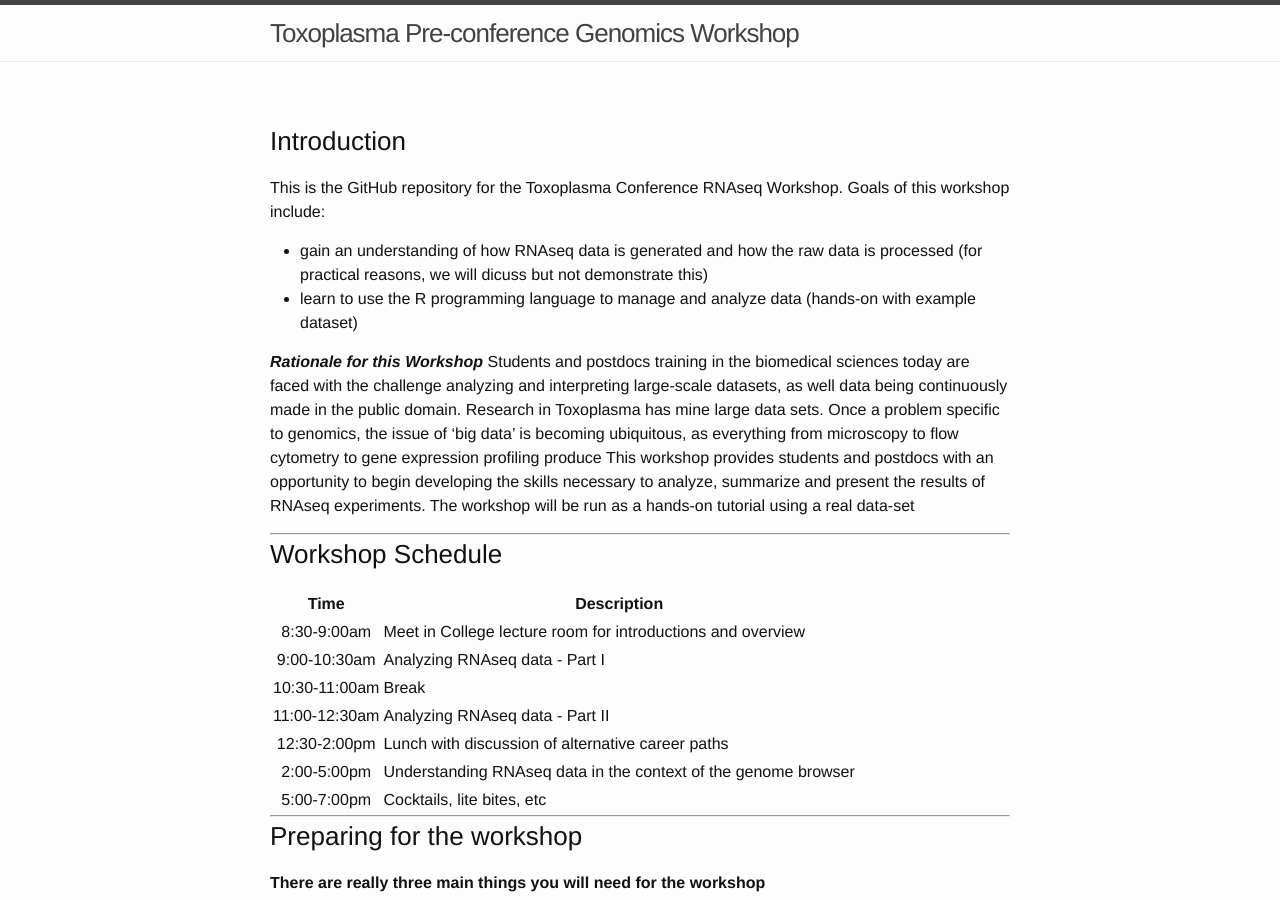
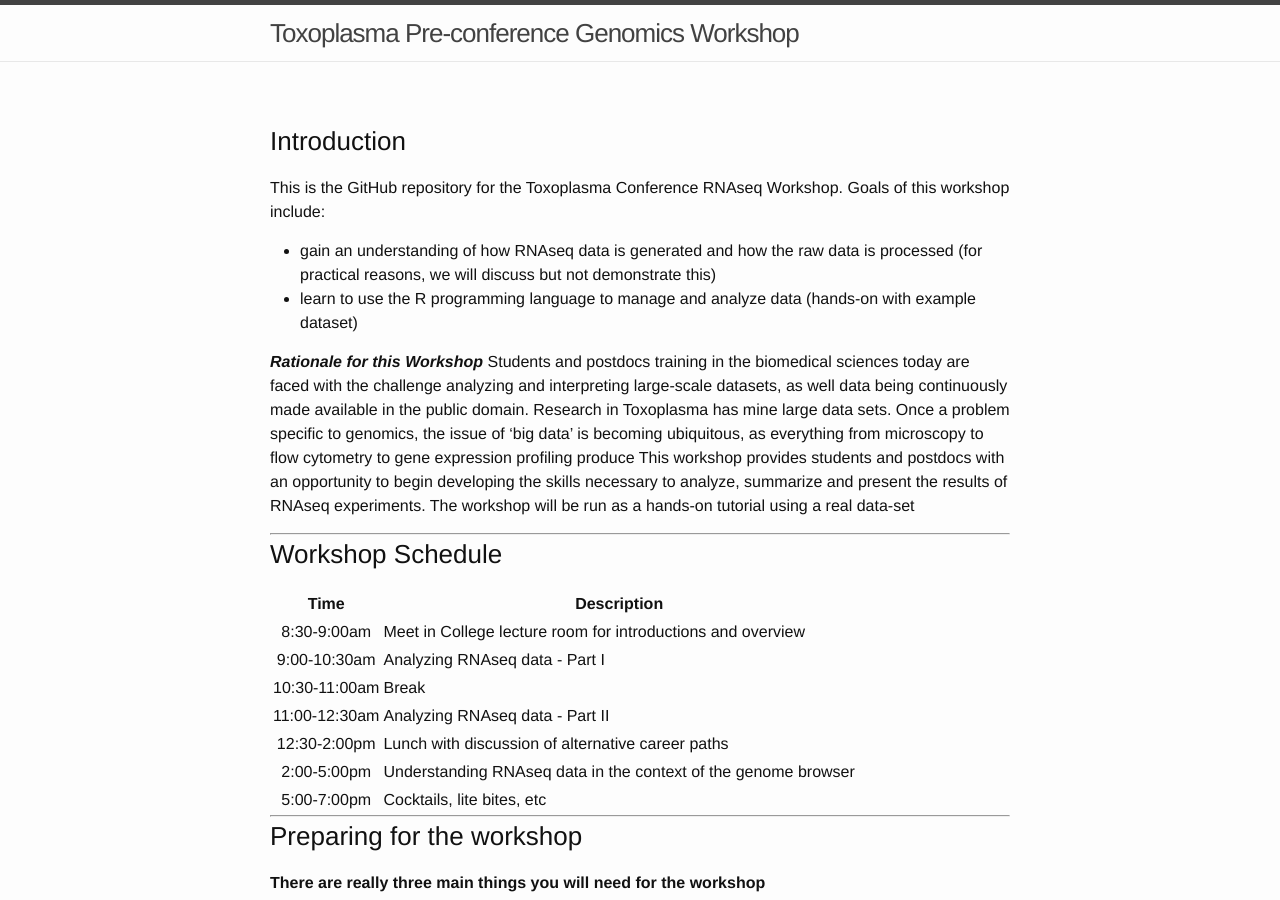
Before and after one commit to ToxoGenomicsWorkshop/ToxoGenomicsWorkshop.github.io, a Jekyll site: the page built from index.md, in a window 1280 px wide and 900 px high. Built offline with Jekyll 4.4.1, drawn with Linux system fonts in a browser that asks for light colours; some of the changed text lies outside the part shown.

Commit message:
updated site

```diff
--- a/index.md
+++ b/index.md
@@ -5,10 +5,10 @@
 ### Introduction
 This is the GitHub repository for the Toxoplasma Conference RNAseq Workshop. Goals of this workshop include:
 
-* gain an understanding of how RNAseq data is generated and how the raw data is processed (for practical reasons, we will dicuss but not demonstrate this)
+* gain an understanding of how RNAseq data is generated and how the raw data is processed (for practical reasons, we will discuss but not demonstrate this)
 * learn to use the R programming language to manage and analyze data (hands-on with example dataset)
 
-***Rationale for this Workshop***  Students and postdocs training in the biomedical sciences today are faced with the challenge  analyzing and interpreting large-scale datasets, as well data being continuously made in the public domain.  Research in Toxoplasma has mine large data sets.  Once a problem specific to genomics, the issue of 'big data' is becoming ubiquitous, as everything from microscopy to flow cytometry to gene expression profiling produce  This workshop provides students and postdocs with an opportunity to begin developing the skills necessary to analyze, summarize and present the results of RNAseq experiments.  The workshop will be run as a hands-on tutorial using a real data-set
+***Rationale for this Workshop***  Students and postdocs training in the biomedical sciences today are faced with the challenge  analyzing and interpreting large-scale datasets, as well data being continuously made available in the public domain.  Research in Toxoplasma has mine large data sets.  Once a problem specific to genomics, the issue of 'big data' is becoming ubiquitous, as everything from microscopy to flow cytometry to gene expression profiling produce  This workshop provides students and postdocs with an opportunity to begin developing the skills necessary to analyze, summarize and present the results of RNAseq experiments.  The workshop will be run as a hands-on tutorial using a real data-set
 
 
 ----
@@ -38,6 +38,7 @@
 Everyone is encouraged to bring their own internet-enabled laptop equiped with either the recent Mac or Windows OS.
 
 ***2. A "toolbox" of free software***<br/>
+
 * Download and install the appropriate version of the [R Programming Language](http://lib.stat.cmu.edu/R/CRAN/) for your operating system
 * Download and install the graphical user interface for R, called [RStudio](http://www.rstudio.com/products/rstudio/download/)
 * Download a text editor. I use [TextWrangler](http://www.barebones.com/products/textwrangler/) (Mac only) and [Sublime](http://www.sublimetext.com/) (Mac and PC)
@@ -45,12 +46,13 @@
 
 
 ***3. some sample data***<br/>
+
 * We will be analyzing RNAseq data from this [2014 BMC Genomics paper](materials/Pittman_BMCgenomics_TgBrady.pdf) published by [Laura Knoll's lab](http://www.medmicro.wisc.edu/people_faculty_profile.php?id=ljknoll&view=intro).
 * The original raw data is available on the Short Read Archive [here](http://www.ncbi.nlm.nih.gov/Traces/sra/?run=SRR1156954), but you __DO NOT__ need to download this.
 * Please download the 'digital gene expression list' (DGEList) from [here](materials/DGEList)
 * In addition to the data, please download this simple [text file]() that describes the design of the study
 
-***4. An analysis script*** - the R script we'll use in the workshop can be downloaded [Here]().
+***4. An analysis script*** - the R script we'll use in the workshop can be downloaded [Here](materials/myAnalysis.R).
 
 -----
 
```
Also changed, not shown: other parts of index.md (+1 -1 lines), 3 other files.
